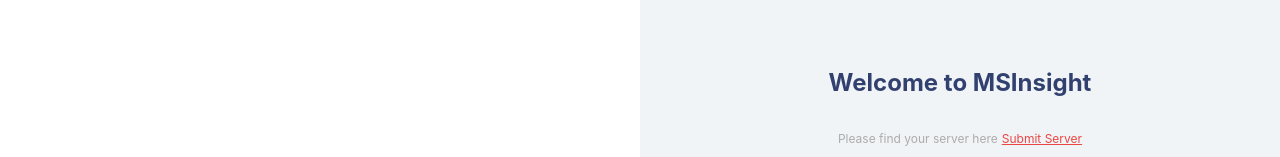
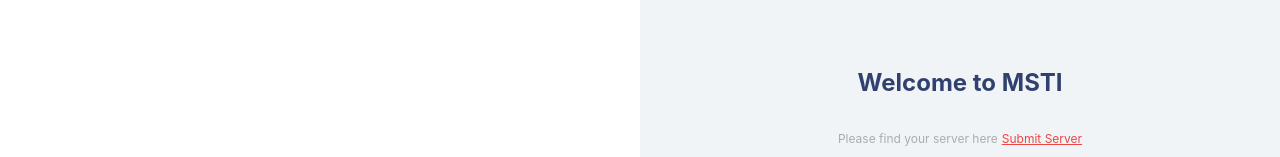
Before and after one commit to ffigoperdana/msti-automation, a React (Vite) app in the folder frontend/msti-automation/: page /login in a window 1280 px wide. Shown: the part 163-320 px from the top of the page. Built offline with nearby package versions, Linux system fonts and the light colour scheme; no server answers.

Commit message:
update Login Text

```diff
--- a/frontend/msti-automation/src/pages/Login.tsx
+++ b/frontend/msti-automation/src/pages/Login.tsx
@@ -38,7 +38,7 @@
         <div className="max-w-md w-full space-y-8">
           <div>
             <h1 className="text-[#31406e] font-bold text-2xl text-center">
-              Welcome to MSInsight
+              Welcome to MSTI
             </h1>
           </div>
 
```
Also changed, not shown: 1 other file (tests, documents, lock files or other folders).
